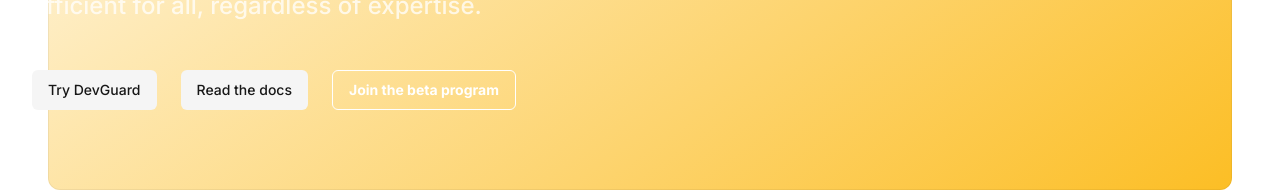
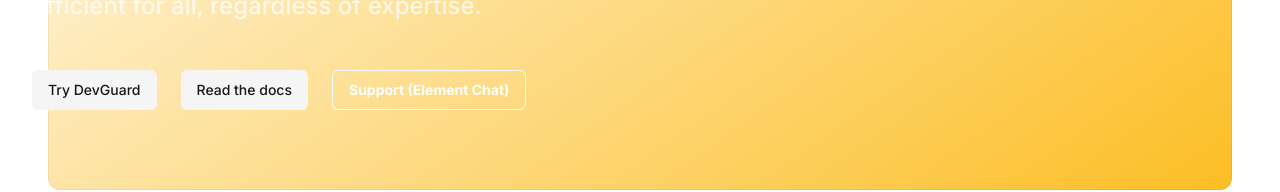
Before and after one commit to l3montree-dev/devguard-documentation, a Next.js app: page / in a window 1280 px wide. Shown: the part 420-612 px from the top of the page. Built offline with nearby package versions, Linux system fonts and the light colour scheme.

Commit message:
Adds Support Button to main page
Signed-off-by: Frederic Noppe <frederic.noppe@l3montree.com>

```diff
--- a/src/components/top-level-pages/Hero.tsx
+++ b/src/components/top-level-pages/Hero.tsx
@@ -41,15 +41,15 @@ export default function Hero() {
                             </Button>
                         </Link>
                         <Link
-                            href="mailto:info@l3montree.com?cc=frederic.noppe@l3montree.com&subject=DevGuard%20Testing-Programm%20"
+                            href="https://matrix.to/#/#devguard:matrix.org"
                             target="_blank"
                             rel="noopener noreferrer"
                         >
                             <Button
                                 variant="outline"
-                                data-umami-event="hero-join-alpha"
+                                data-umami-event="Support"
                             >
-                                Join the beta program
+                                Support (Element Chat)
                             </Button>
                         </Link>
                     </div>
```
